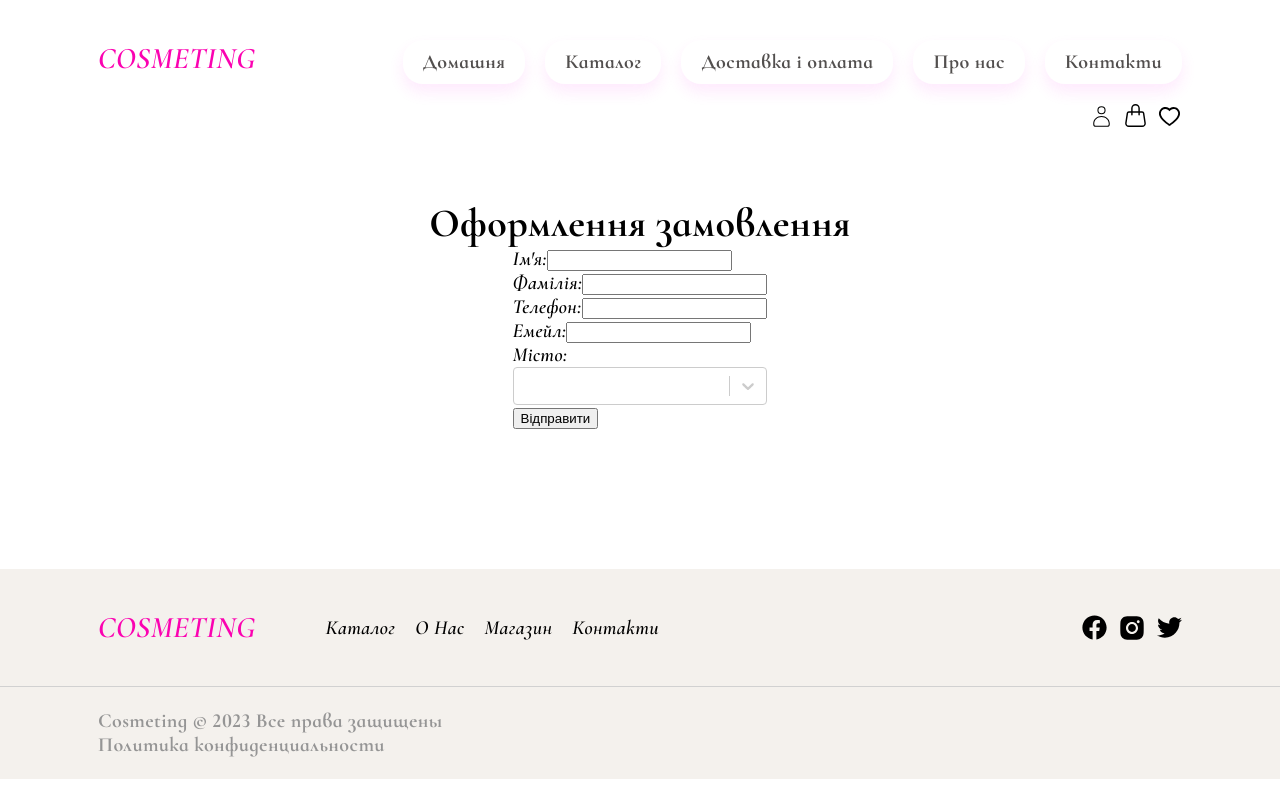
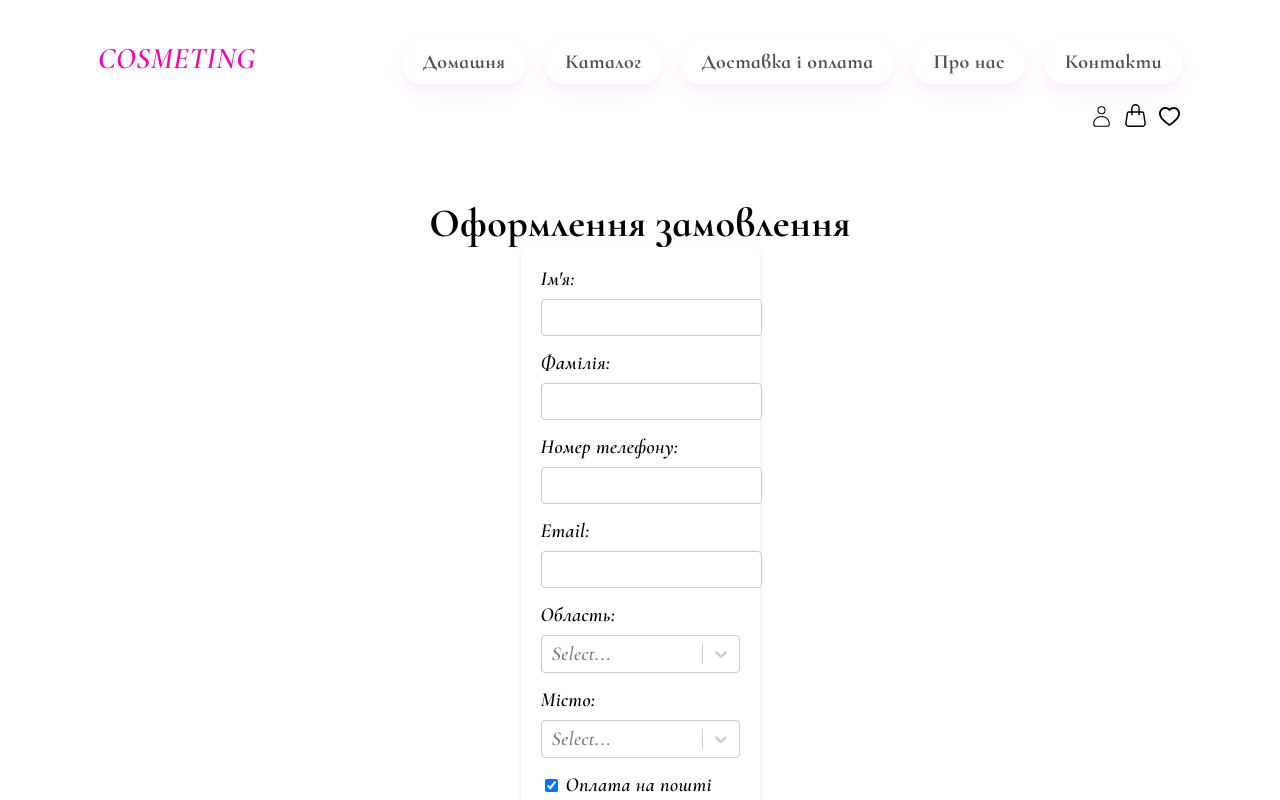
Before and after one commit to LingIgor/cosmetic-shop, a React (Create React App) app: page /cosmetic-shop/agreement in a window 1280 px wide. Shown: the top 800 px of the page. Built offline with nearby package versions, Linux system fonts and the light colour scheme.

Commit message:
форма замовлення

```diff
--- a/src/components/Agreement/Agreement.js
+++ b/src/components/Agreement/Agreement.js
@@ -1,80 +1,135 @@
-import React from 'react';
-import { Formik, Field, Form, ErrorMessage} from 'formik';
+import React, { useEffect, useState } from 'react';
+import { Formik, Field, Form } from 'formik';
+import yourData from '../../cityes/city.json';
+// import * as Yup from 'yup';
 import Select from 'react-select';
 
-const cities = [
-  { value: 'kyiv', label: 'Київ' },
-  { value: 'lviv', label: 'Львів' },
-  // Додайте інші міста за необхідністю
-];
+import {
+  OrderFormContainer,
+  FormGroup,
+  Label,
+  Input,
+  CheckboxLabel,
+  CheckboxInput,
+  Button,
+} from './Agreement.styled'; // Додайте або імпортуйте стилізовані компоненти з попереднього коду
 
 const Agreement = () => {
-    // const [selectedOption, setSelectedOption] = useState(null)
-
-// console.log(selectedOption)
+  const [selectedRegion, setSelectedRegion] = useState('');
+  const [selectedCity, setSelectedCity] = useState('');
+  const [citiesOptions, setCitiesOptions] = useState([]);
 
 
   const initialValues = {
     firstName: '',
     lastName: '',
-    phone: '',
+    phoneNumber: '',
     email: '',
-    city: { value: '', label: '' }
+    region: selectedRegion,
+    city: selectedCity,
+    paymentMethod: 'card',
   };
 
-  const onSubmit = (values) => {
-        // Перетворюємо об'єкт міста на рядок
-    console.log(values)
+  const regionOptions = yourData[0].regions.map(city => ({
+    value: city.name,
+    label: city.name,
+  }));
+
+
+  const handleRegionChange = (selectedRegion) => {
+    setSelectedRegion(selectedRegion);
+    // Отримати міста для обраної області
+    const selectedCities = yourData[0].regions
+      .find(region => region.name === selectedRegion.value)?.cities || [];
+      console.log(selectedCities)
+
+    // Оновити опції для другого селекту
+    const updatedCitiesOptions = selectedCities.map(city => ({
+      value: city.name,
+      label: city.name,
+    }));
+    setCitiesOptions(updatedCitiesOptions);
+
+    // Очистити обране місто
+    setSelectedCity('');
+  };
+
+
+
+
+
+  useEffect(() => {
+    console.log('Data:', yourData[0].regions);
+
+  }, []);
+
+  const handleSubmit = (values, { setSubmitting }) => {
+    values.region = selectedRegion.value;
+    values.city = selectedCity.value;
+    console.log('Form Data Submitted:', values);
+    setSubmitting(false);
   };
 
   return (
-    <div>
-      <Formik initialValues={initialValues} onSubmit={onSubmit}>
-        <Form>
-          <div>
-            <label htmlFor="firstName">Ім'я:</label>
-            <Field type="text" id="firstName" name="firstName" required />
-            <ErrorMessage name="firstName" component="div" />
-          </div>
+    <Formik initialValues={initialValues} onSubmit={handleSubmit}>
+      <Form>
+        <OrderFormContainer>
+          <FormGroup>
+            <Label>Ім'я:</Label>
+            <Field type="text" name="firstName" as={Input} />
+          </FormGroup>
 
-          <div>
-            <label htmlFor="lastName">Фамілія:</label>
-            <Field type="text" id="lastName" name="lastName" required />
-            <ErrorMessage name="lastName" component="div" />
-          </div>
+          <FormGroup>
+            <Label>Фамілія:</Label>
+            <Field type="text" name="lastName" as={Input} />
+          </FormGroup>
 
-          <div>
-            <label htmlFor="phone">Телефон:</label>
-            <Field type="tel" id="phone" name="phone" required />
-            <ErrorMessage name="phone" component="div" />
-          </div>
+          <FormGroup>
+            <Label>Номер телефону:</Label>
+            <Field type="tel" name="phoneNumber" as={Input} />
+          </FormGroup>
 
-          <div>
-            <label htmlFor="email">Емейл:</label>
-            <Field type="email" id="email" name="email" required />
-            <ErrorMessage name="email" component="div" />
-          </div>
+          <FormGroup>
+            <Label>Email:</Label>
+            <Field type="email" name="email" as={Input} />
+          </FormGroup>
 
-          <div>
-            <label htmlFor="city">Місто:</label>
+          <FormGroup>
+            <Label>Область:</Label>
 
-            <Field
-    as={Select}
-    isSearchable={true}
-    name="city"
-    options={cities}
-    placeholder="Виберіть місто"
-  />
+            <Select
+                value={selectedRegion}
+                onChange={handleRegionChange}
+                options={regionOptions}
+              />
+          </FormGroup>
 
-            <ErrorMessage name="city" component="div" />
-          </div>
+          <FormGroup>
+            <Label>Місто:</Label>
 
-          <div>
-            <button type="submit">Відправити</button>
-          </div>
-        </Form>
-      </Formik>
-    </div>
+            <Select
+                value={selectedCity}
+                onChange={setSelectedCity}
+                options={citiesOptions}
+              />
+          </FormGroup>
+
+          <FormGroup>
+            <CheckboxLabel>
+              <Field
+                type="checkbox"
+                name="paymentMethod"
+                id="paymentMethod"
+                as={CheckboxInput}
+              />
+              Оплата на пошті
+            </CheckboxLabel>
+          </FormGroup>
+
+          <Button type="submit">Замовити</Button>
+        </OrderFormContainer>
+      </Form>
+    </Formik>
   );
 };
 
--- /dev/null
+++ b/src/components/Agreement/Agreement.styled.js
@@ -0,0 +1,54 @@
+import styled from "styled-components";
+
+
+export const OrderFormContainer = styled.div`
+  background-color: #fff;
+  padding: 20px;
+  border-radius: 8px;
+  box-shadow: 0 2px 4px rgba(0, 0, 0, 0.1);
+  max-width: 400px;
+  margin: 0 auto;
+`;
+
+export const FormGroup = styled.div`
+  margin-bottom: 15px;
+`;
+
+export const Label = styled.label`
+  display: block;
+  margin-bottom: 8px;
+`;
+
+export const Input = styled.input`
+  width: 100%;
+  padding: 10px;
+  border: 1px solid #ccc;
+  border-radius: 4px;
+  outline: none;
+`;
+
+export const Select = styled.select`
+  width: 100%;
+  padding: 10px;
+  border: 1px solid #ccc;
+  border-radius: 4px;
+  outline: none;
+`;
+
+export const CheckboxLabel = styled.label`
+  display: flex;
+  align-items: center;
+`;
+
+export const CheckboxInput = styled.input`
+  margin-right: 8px;
+`;
+
+export const Button = styled.button`
+  background-color: #ff69b4;
+  color: #fff;
+  padding: 10px 15px;
+  border: none;
+  border-radius: 4px;
+  cursor: pointer;
+`;
```
